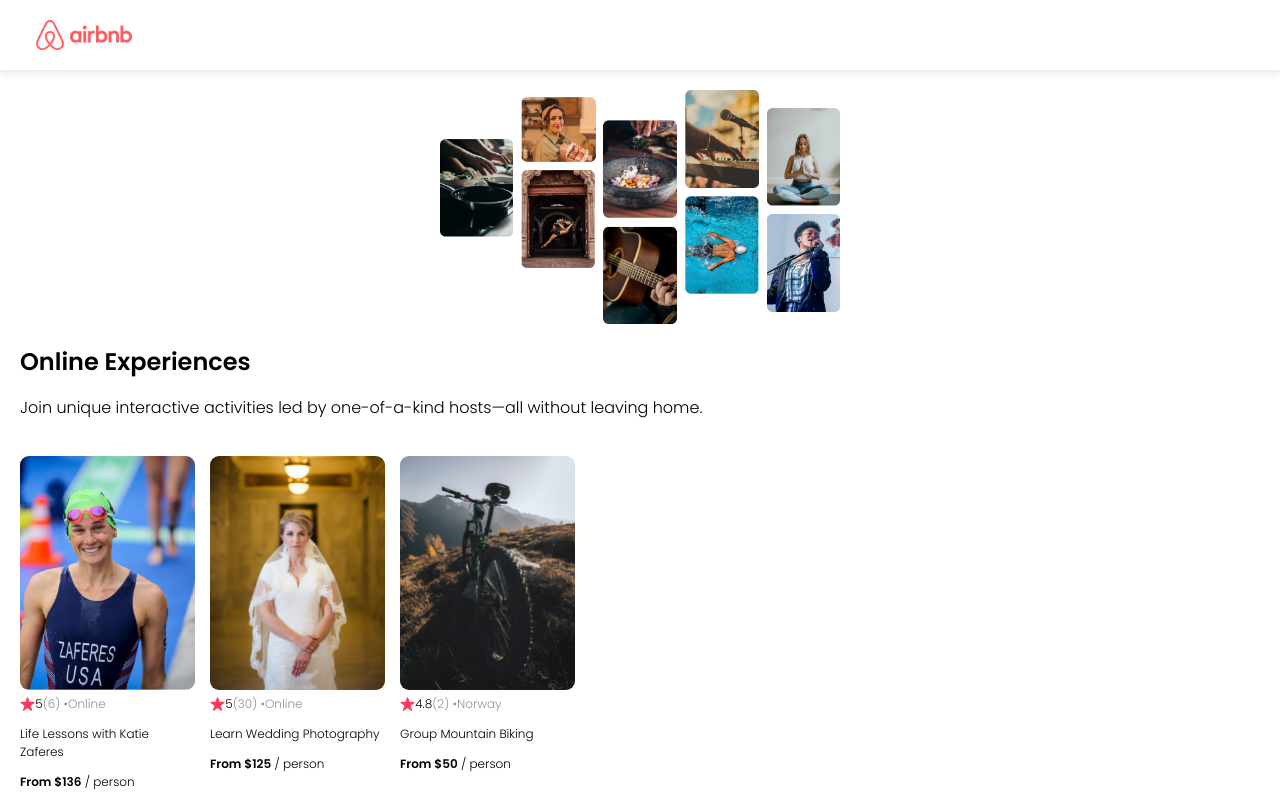
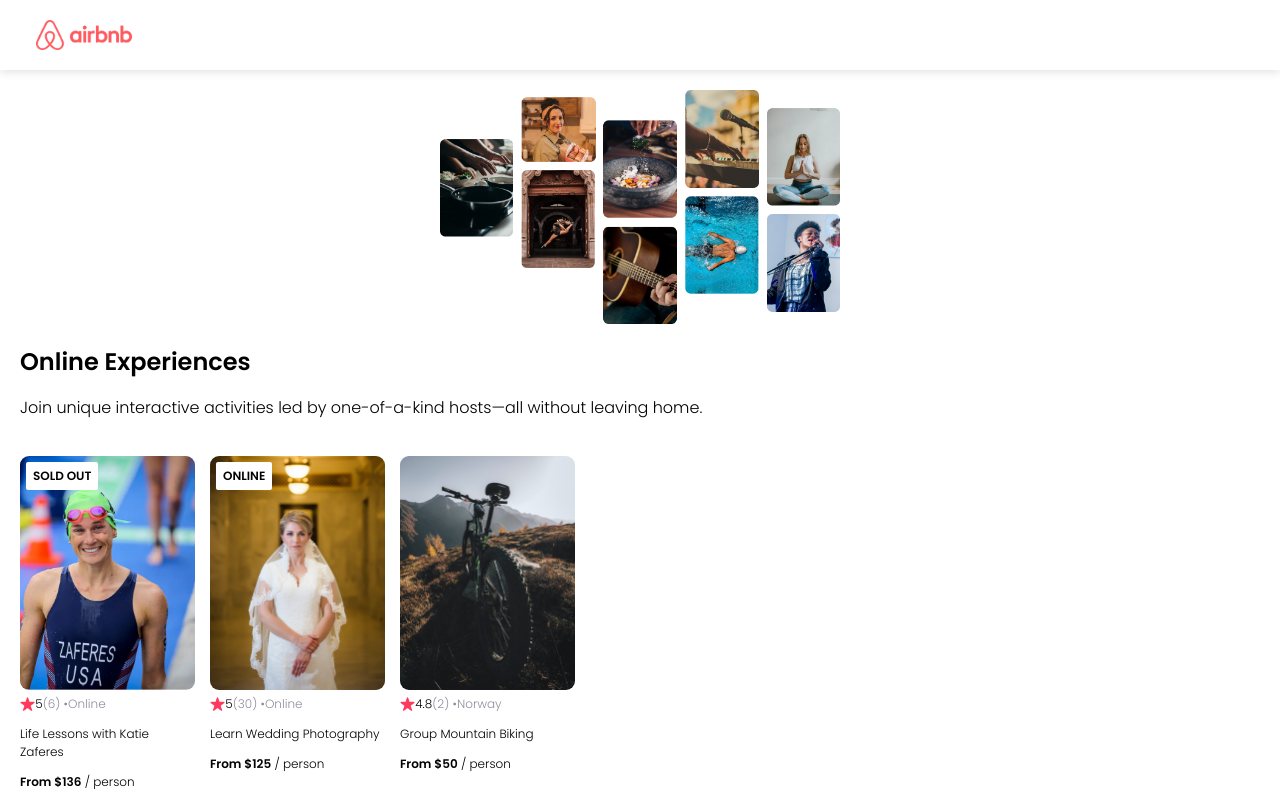
Before and after one commit to GregorSchafroth/scrimba-airbnb-experience, a React (Vite) app: page / in a window 1280 px wide. Built offline with nearby package versions, Linux system fonts and the light colour scheme.

Commit message:
add badges

```diff
--- a/src/App.jsx
+++ b/src/App.jsx
@@ -9,9 +9,10 @@
     img={datum.coverImg}
     rating={datum.stats.rating}
     reviewCount={datum.stats.reviewCount}
-    country={datum.location}
+    location={datum.location}
     title={datum.title}
     price={datum.price}
+    openSpots={datum.openSpots}
   />
 ))
 
--- a/src/components/Card.jsx
+++ b/src/components/Card.jsx
@@ -4,14 +4,22 @@
 
 
 const Card = (props) => {
+  let badgeText
+    if (props.openSpots === 0) {
+        badgeText = "SOLD OUT"
+    } else if (props.location === "Online") {
+        badgeText = "ONLINE"
+    }
+
   return (
     <div className="card">
+      {badgeText && <div className='card--badge'>{badgeText}</div>}
       <img src={`../../src/images/${props.img}`} className="card--image" />
       <div className="card--stats">
           <img src="../../src/images/star.png" className="card--star" />
           <span>{props.rating}</span>
           <span className="gray">({props.reviewCount}) • </span>
-          <span className="gray">{props.country}</span>
+          <span className="gray">{props.location}</span>
       </div>
       <p>{props.title}</p>
       <p><strong className="bold">From ${props.price}</strong> / person</p>
--- a/src/index.css
+++ b/src/index.css
@@ -53,6 +53,7 @@
   width: 175px;
   font-size: 12px;
   margin-right: 15px;
+  position: relative;
 }
 
 .card--image {
@@ -68,3 +69,13 @@
 .card--star {
   height: 14px;
 }
+
+.card--badge {
+  position: absolute;
+  top: 6px;
+  left: 6px;
+  background-color: white;
+  padding: 5px 7px;
+  border-radius: 2px;
+  font-weight: bold;
+}
```
